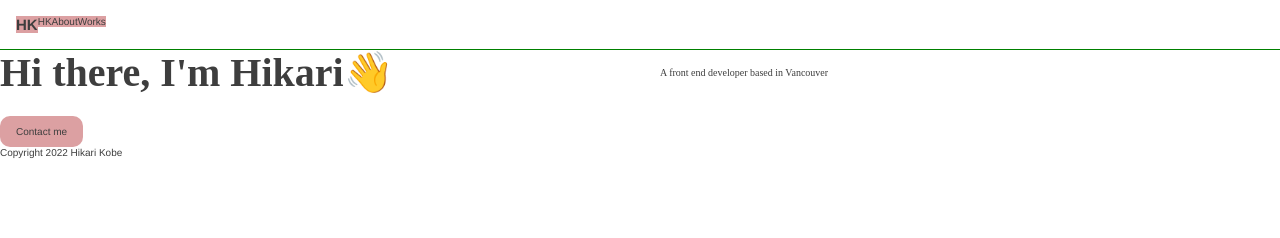
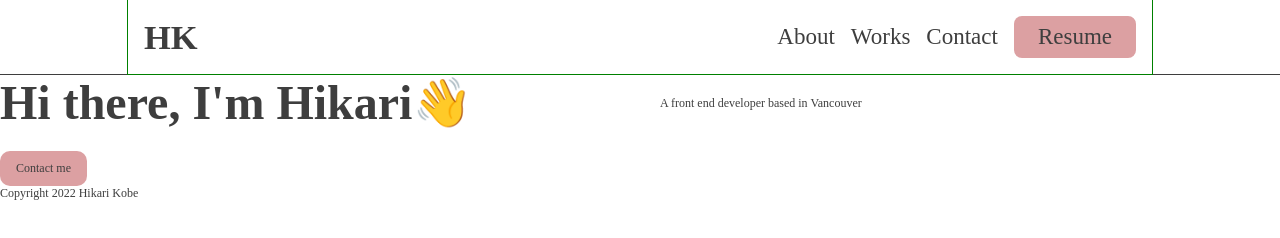
Before and after one commit to Hikari7/Portfolio, a Gatsby site: page / in a window 1280 px wide. Built offline with nearby package versions, Linux system fonts and the light colour scheme; Gatsby itself is replaced by a stand-in of ours; a web font is replaced by a local one.

Commit message:
added stylins for nav

```diff
--- a/src/components/Navbar.jsx
+++ b/src/components/Navbar.jsx
@@ -2,39 +2,36 @@ import { Link } from "gatsby";
 import React from "react";
 import {
   outline,
-  layout,
-  bg,
-  layout_ul,
-  reset,
+  header,
+  div,
+  ul,
+  li,
+  btn,
 } from "../styles/navbar.module.scss";
-// import {  reset } from "../styles/mixin.scss";
 
 const Navbar = () => {
   return (
-    <nav className={`${outline} ${layout}`}>
+    <div className={div}>
+      <nav className={`${outline} ${header}`}>
         <h1>
-        <Link to="/" className={reset}>
-          HK
-        </Link>
+          <Link to="/">HK</Link>
         </h1>
-      <ul className={layout_ul}>
-        <li>
-          <Link to="/" className={reset}>
-            HK
-          </Link>
+        <ul className={ul}>
+          <li className={li}>
+            <Link to="/about">About</Link>
           </li>
-        <li>
-          <Link to="/about" className={reset}>
-            About
-          </Link>
+          <li className={li}>
+            <Link to="/works">Works</Link>
           </li>
-        <li>
-          <Link to="/works" className={reset}>
-            Works
-          </Link>
+          <li className={li}>
+            <Link to="/contact">Contact</Link>
           </li>
+          <button className={`${li} ${btn}`}>
+            <Link to="/">Resume</Link>
+          </button>
         </ul>
       </nav>
+    </div>
   );
 };
 
--- a/src/styles/global.scss
+++ b/src/styles/global.scss
@@ -2,15 +2,13 @@
 @import url("https://unpkg.com/ress/dist/ress.min.css");
 
 $font-stack: Helvetica, sans-serif;
-
 $primary-color: #d5c6b9;
-
 $primary-bg-color: #fff;
-
 $primary-font-color: #3e3e3e;
 
 html {
-  font: 100% $font-stack;
+  // font: 100% $font-stack;
+  font-family: 100% $font-stack;
   color: $primary-font-color;
   font-size: 62.5%;
 
@@ -22,4 +20,8 @@ html {
     text-decoration: none;
     color: $primary-font-color;
   }
+
+  body {
+    font-size: 1.2em;
+  }
 }
--- a/src/styles/mixin.scss
+++ b/src/styles/mixin.scss
@@ -2,6 +2,7 @@ $color-red: red;
 $color-blue: blue;
 $color-green: green;
 
+//color
 $primary-color: #d5c6b9;
 $secondary-color: #fdf7f2;
 $accent-color: #dca0a2;
@@ -10,6 +11,12 @@ $primary-bg-color: #fff;
 $secondary-bg-color: #fbf6f4;
 
 $primary-font-color: #3e3e3e;
+
+//font-size
+
+$font-size-h1: 2.8rem;
+$font-size-h2: 2.3rem;
+$font-size-p: 1.3rem;
 
 @mixin tablet {
   @media only screen and (min-width: 768px) {
@@ -43,3 +50,28 @@ $primary-font-color: #3e3e3e;
 }
 
 //mixinでボタン作ると楽かも
+@mixin mainBtn {
+  background-color: $accent-color;
+  text-align: center;
+  display: block;
+  border-radius: 8px;
+  padding: 8px 24px;
+  &:hover {
+    opacity: 0.8;
+    transition: 0.35s ease;
+  }
+}
+
+//Layoutで使うように置いとく
+
+// .outline {
+//   outline: red solid 1px;
+
+//   @include mixin.tablet {
+//     outline: solid 1px mixin.$color-blue;
+//   }
+
+//   @include mixin.desktop {
+//     outline: solid 1px mixin.$color-green;
+//   }
+// }
--- a/src/styles/navbar.module.scss
+++ b/src/styles/navbar.module.scss
@@ -1,16 +1,40 @@
 @use "../styles/mixin.scss" as mixin;
 
-.layout {
+.div {
   width: 100%;
-  display: flex;
-//   list-style: none;
-  padding: 16px;
+  border-bottom: 0.8px solid mixin.$primary-font-color;
 }
-.layout_ul {
+
+.header {
+  @include mixin.flexLayout;
   width: 80%;
   display: flex;
-//   list-style: none;
-  // text-decoration: none;
+  margin: 0 auto;
+  padding: 16px;
+  justify-content: space-between;
+  font-size: mixin.$font-size-h2;
+}
+.ul {
+  align-items: center;
+  display: flex;
+  //   height: 5rem;
+}
+
+.li {
+  margin-left: 1.6rem;
+  text-align: center;
+  align-items: center;
+  vertical-align: middle;
+  padding-bottom: 0;
+  &:hover {
+    opacity: 0.8;
+    transition: 0.35s ease;
+  }
+}
+
+.btn {
+  @include mixin.mainBtn;
+  height: 100%;
 }
 
 .outline {
@@ -24,9 +48,3 @@
     outline: solid 1px mixin.$color-green;
   }
 }
-
-.reset {
-
-  color: inherit;
-  background-color: mixin.$accent-color;
-}
```
Lines whose indentation alone changed are shown as unchanged.
